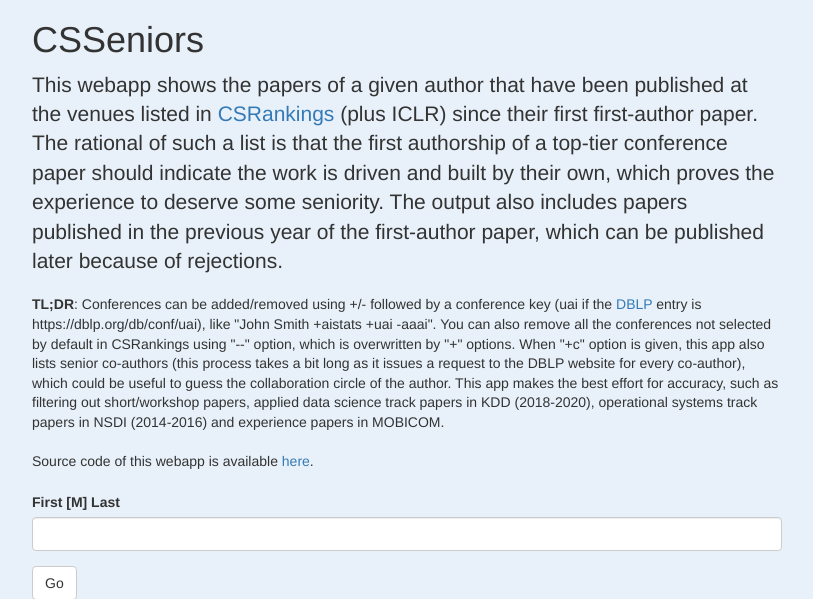
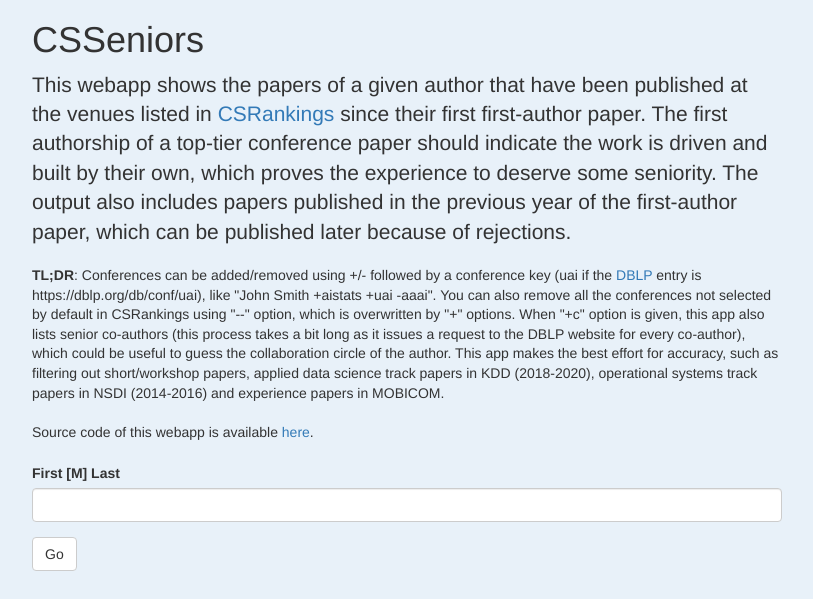
Before and after one commit to micchie/csseniors, a Flask app: page / in a window 1280 px wide. Shown: the top 599 px of the page, without its empty margins (38-851 px from the left). Run offline with Flask 3, Linux system fonts and the light colour scheme; some libraries are stand-ins or nearby versions.

Commit message:
templates/index.html: update

```diff
--- a/templates/index.html
+++ b/templates/index.html
@@ -24,9 +24,9 @@
 
       <p class="lead">
 This webapp shows the papers of a given author that have been published at the venues listed in
-<a href="http://csrankings.org">CSRankings</a> (plus ICLR) since their
+<a href="http://csrankings.org">CSRankings</a> since their
 first first-author paper.
-The rational of such a list is that the first authorship of a top-tier
+The first authorship of a top-tier
 conference paper should indicate the work is
 driven and built by their own, which proves the experience to deserve some seniority.
 The output also includes papers published in the previous year of the
```
